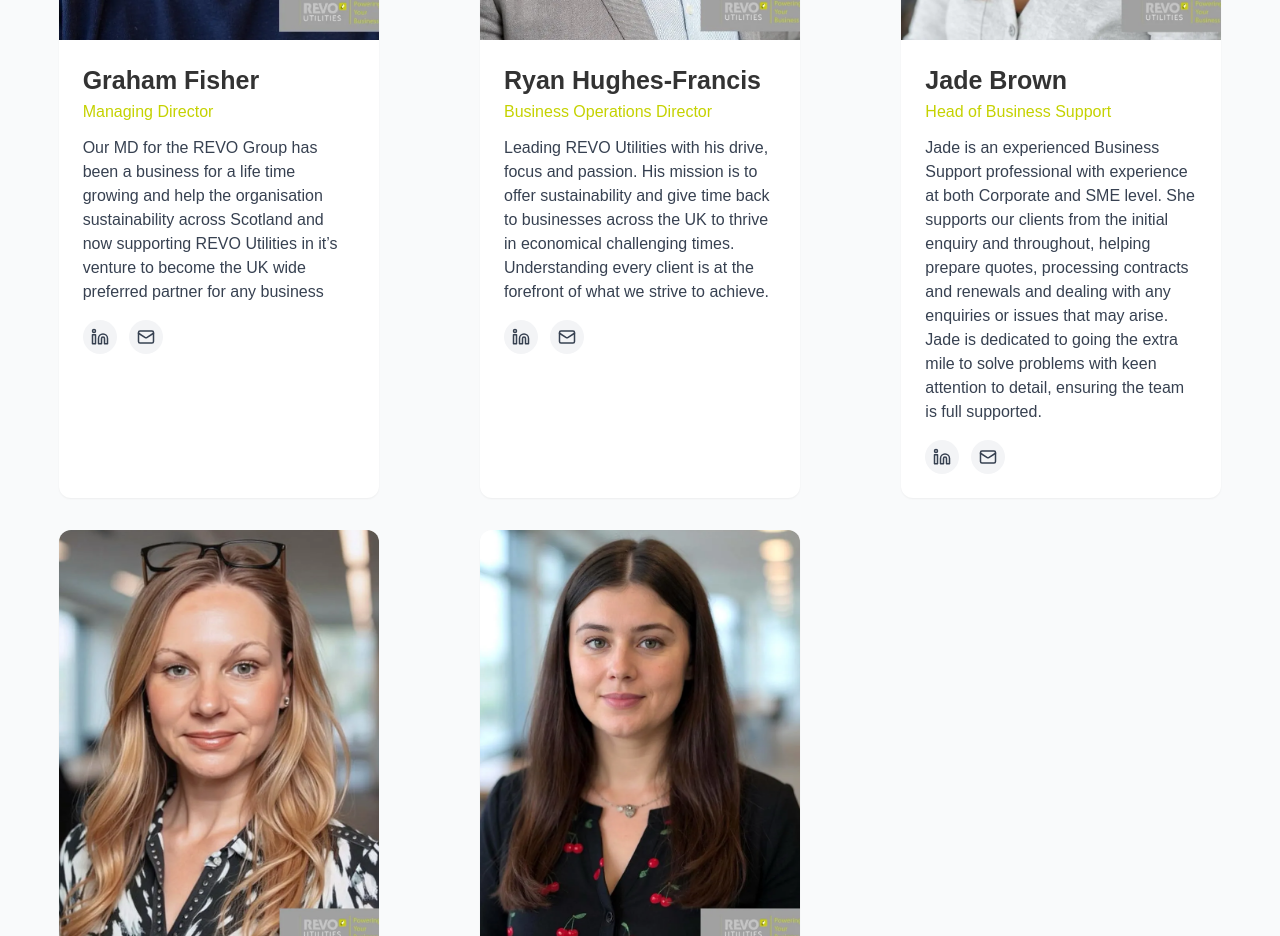
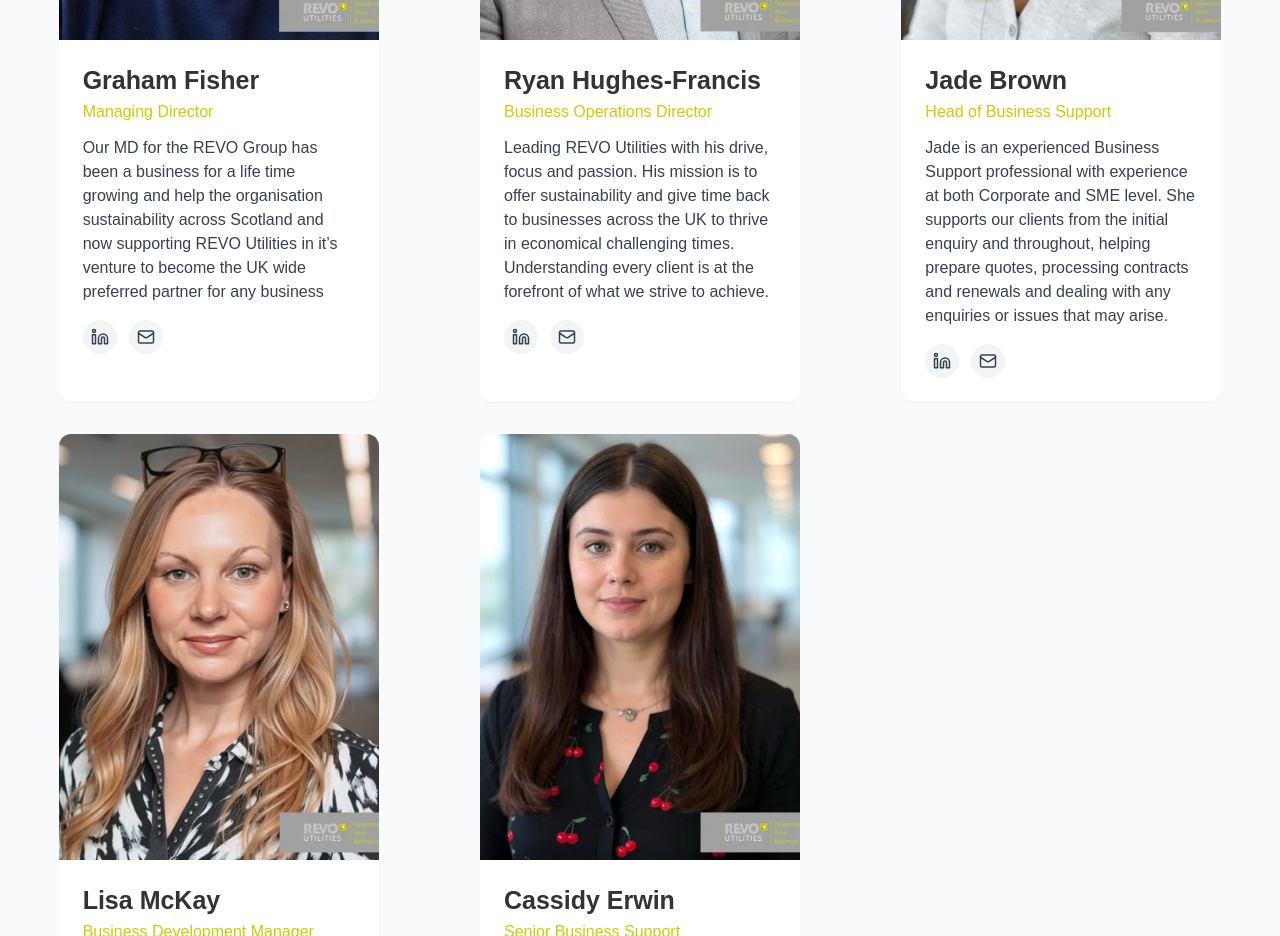
Before and after one commit to RevoUtilities/Revo-Utilities-Website, a React (Vite) app: page /team in a window 1280 px wide. Shown: the part 1340-2276 px from the top of the page. Built offline with nearby package versions, Linux system fonts and the light colour scheme; a web font is replaced by a local one.

Commit message:
fix: update team member bio for clarity and conciseness
- Removed redundant phrasing from Jade Brown's bio to enhance readability while maintaining essential information about her role and responsibilities.

```diff
--- a/src/pages/Team.tsx
+++ b/src/pages/Team.tsx
@@ -60,7 +60,7 @@ const Team = () => {
     {
       name: 'Jade Brown',
       role: 'Head of Business Support',
-      bio: 'Jade is an experienced Business Support professional with experience at both Corporate and SME level. She supports our clients from the initial enquiry and throughout, helping prepare quotes, processing contracts and renewals and dealing with any enquiries or issues that may arise.  Jade is dedicated to going the extra mile to solve problems with keen attention to detail, ensuring the team is full supported.',
+      bio: 'Jade is an experienced Business Support professional with experience at both Corporate and SME level. She supports our clients from the initial enquiry and throughout, helping prepare quotes, processing contracts and renewals and dealing with any enquiries or issues that may arise.',
       imageUrl: '/logos/Revo/team/optimized/jade-revo.webp'
     },
     {
```
